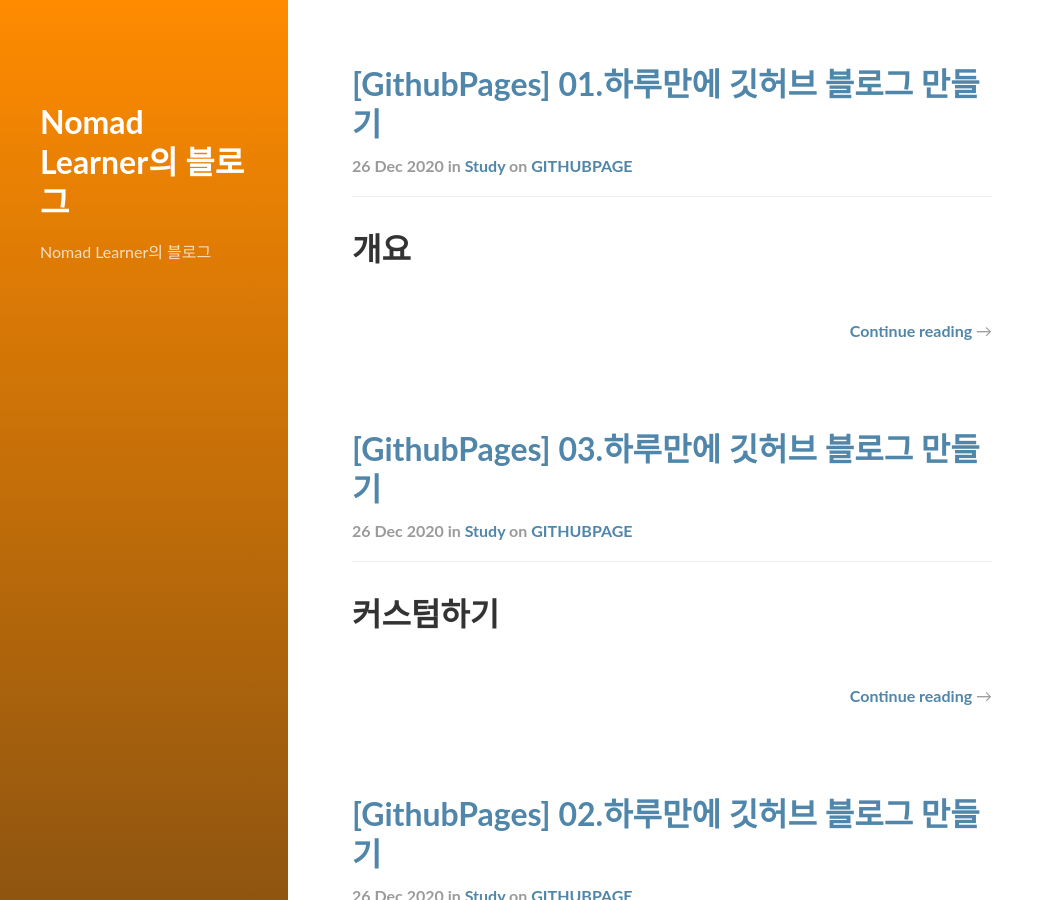
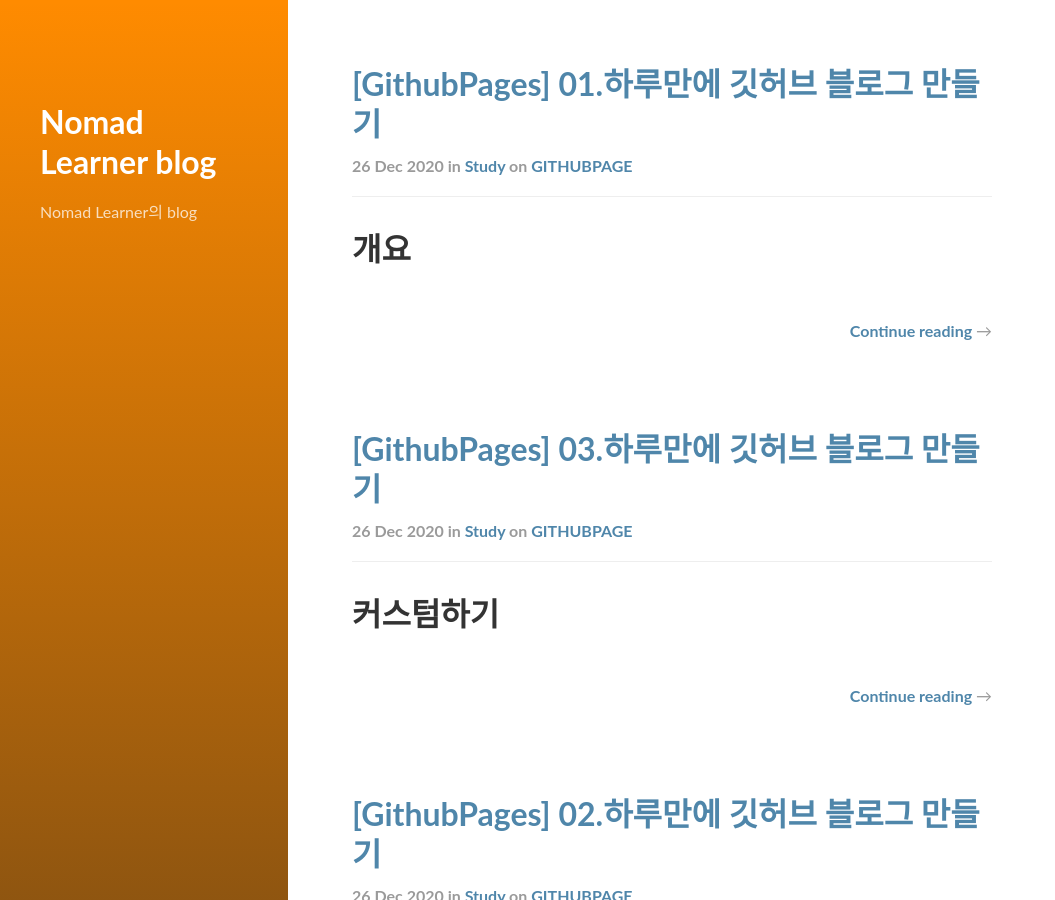
Before and after one commit to Nomad-Learner/123435Nomad-Learner.github.io, a Jekyll site: the page built from index.html, in a window 1280 px wide and 900 px high. Shown: the whole window, without its empty margins (0-1055 px from the left). Built offline with Jekyll 4.4.1, drawn with Linux system fonts in a browser that asks for light colours; nearby versions of some CDN libraries; the list of posts is cut into pages by our own code.

Commit message:
2021_02_03 make git blog

```diff
--- a/_config.yml
+++ b/_config.yml
@@ -2,7 +2,7 @@
 #  User configuration
 # -----------------------------------------------------------------------------
 
-title:               Nomad Learner의  블로그
+title:               Nomad Learner blog
 
 # The unique resource location of your page.
 # Set to `https://<username>.github.io` when hosting on GitHub Pages
@@ -13,12 +13,12 @@ url:                 https://ym109.github.io/
 baseurl:             ""
 
 # A very short description of your page
-tagline:             "Nomad Learner의 블로그"
+tagline:             "Nomad Learner의 blog"
 
 # A short description of the page, used in the sidebar and as fallback for the meta description tag.
 # Markdown enabled, but don't use more than one paragraph (enforced by `>`)
 description:         >
-  Nomad Learner의 블로그  입니다
+
 
 # This should be the same author as first entry in `_data/authors.yml`
 author:
```
